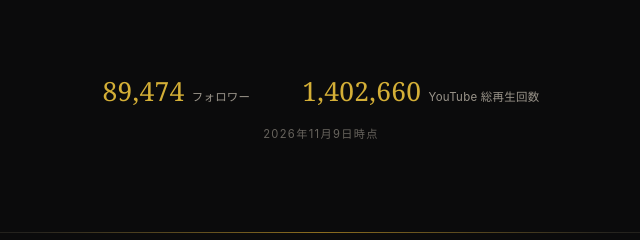
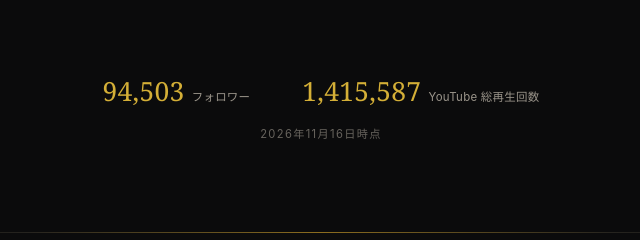
Before and after one commit to twc-launch/tonyandryo-website, a plain HTML site: page index.html in a window 1280 px wide. Shown: the part 1631-1871 px from the top of the page, 319-959 px from the left. Drawn offline with Linux system fonts and the light colour scheme.

Commit message:
site: update figures 2026-11-16

```diff
--- a/index.html
+++ b/index.html
@@ -489,10 +489,10 @@ a:focus-visible {
   <!-- stats:start — generated weekly by twc-launch/social-metrics; edits here are overwritten -->
   <section class="stats rise" aria-label="数字">
     <p class="stat-row">
-      <span class="stat"><b>89,474</b> <small>フォロワー</small></span>
-      <span class="stat"><b>1,402,660</b> <small>YouTube 総再生回数</small></span>
+      <span class="stat"><b>94,503</b> <small>フォロワー</small></span>
+      <span class="stat"><b>1,415,587</b> <small>YouTube 総再生回数</small></span>
     </p>
-    <p class="stat-when">2026年11月9日時点</p>
+    <p class="stat-when">2026年11月16日時点</p>
   </section>
   <!-- stats:end -->
 
```
